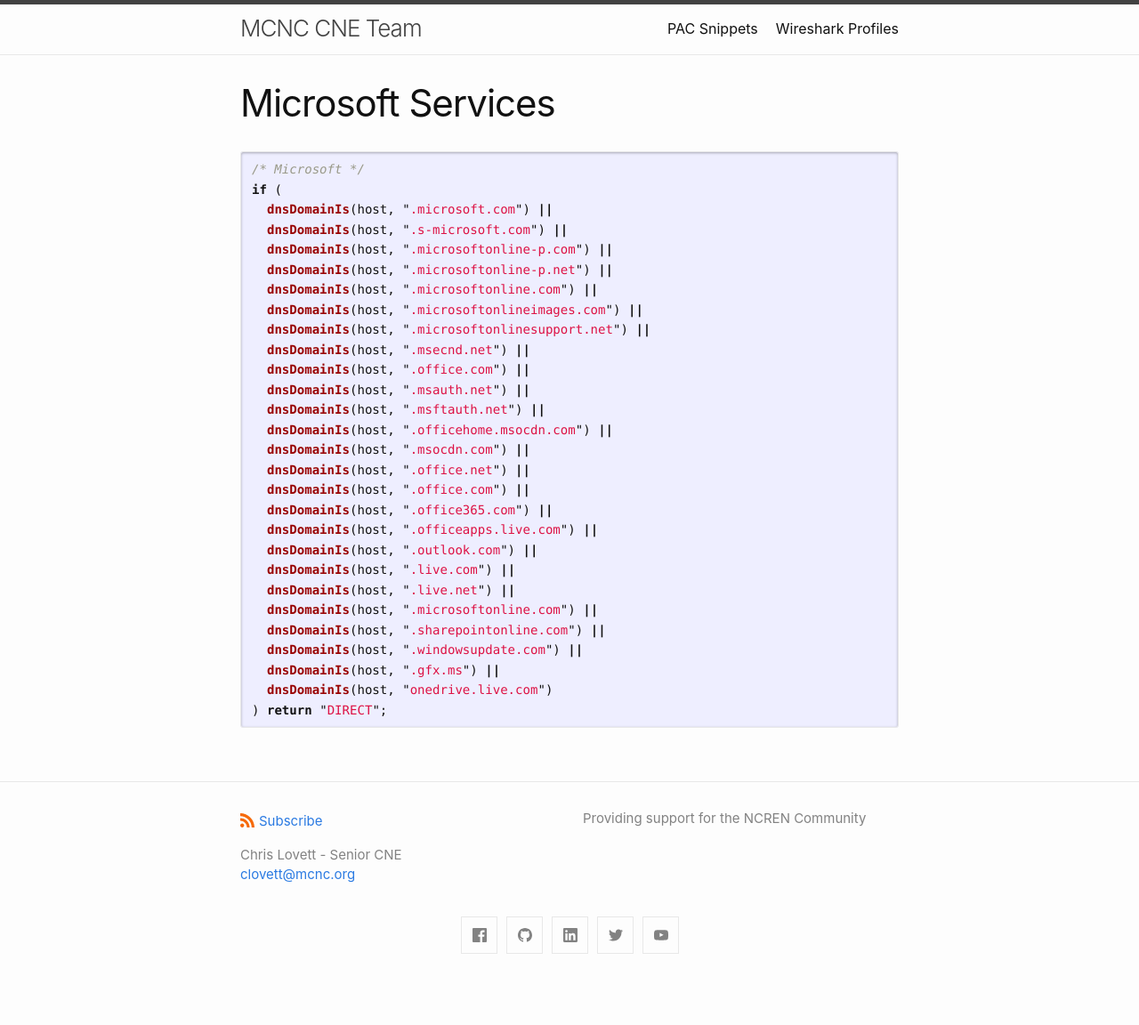
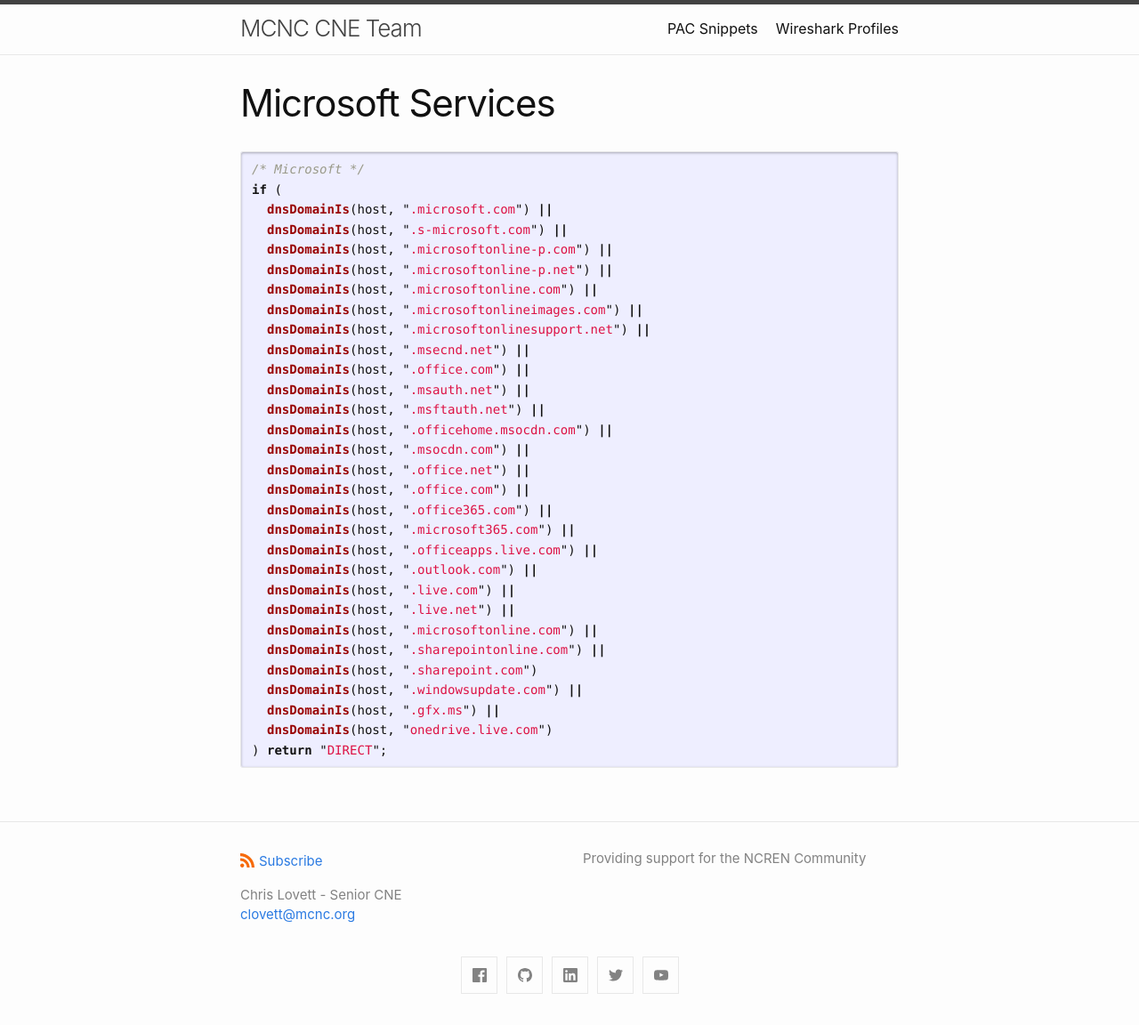
Before and after one commit to mcnc-clovett/mcnc-clovett.github.io, a Jekyll site: the page built from pacsnips/microsoft-services.md, in a window 1280 px wide. Shown: the whole page at 89% size. Built offline with Jekyll 4.4.1, drawn with Linux system fonts in a browser that asks for light colours; before the commit the page ends 1107 px from its top, so only the background shows below that.

Commit message:
Updates for Google & Microsoft pacs

```diff
--- a/pacsnips/microsoft-services.md
+++ b/pacsnips/microsoft-services.md
@@ -21,12 +21,14 @@
   dnsDomainIs(host, ".office.net") ||
   dnsDomainIs(host, ".office.com") ||
   dnsDomainIs(host, ".office365.com") ||
+  dnsDomainIs(host, ".microsoft365.com") ||
   dnsDomainIs(host, ".officeapps.live.com") ||
   dnsDomainIs(host, ".outlook.com") ||
   dnsDomainIs(host, ".live.com") ||
   dnsDomainIs(host, ".live.net") ||
   dnsDomainIs(host, ".microsoftonline.com") ||
   dnsDomainIs(host, ".sharepointonline.com") ||
+  dnsDomainIs(host, ".sharepoint.com")
   dnsDomainIs(host, ".windowsupdate.com") ||
   dnsDomainIs(host, ".gfx.ms") ||
   dnsDomainIs(host, "onedrive.live.com")
```
Also changed, not shown: pacsnips/google-services.md (+1 -1 lines).
